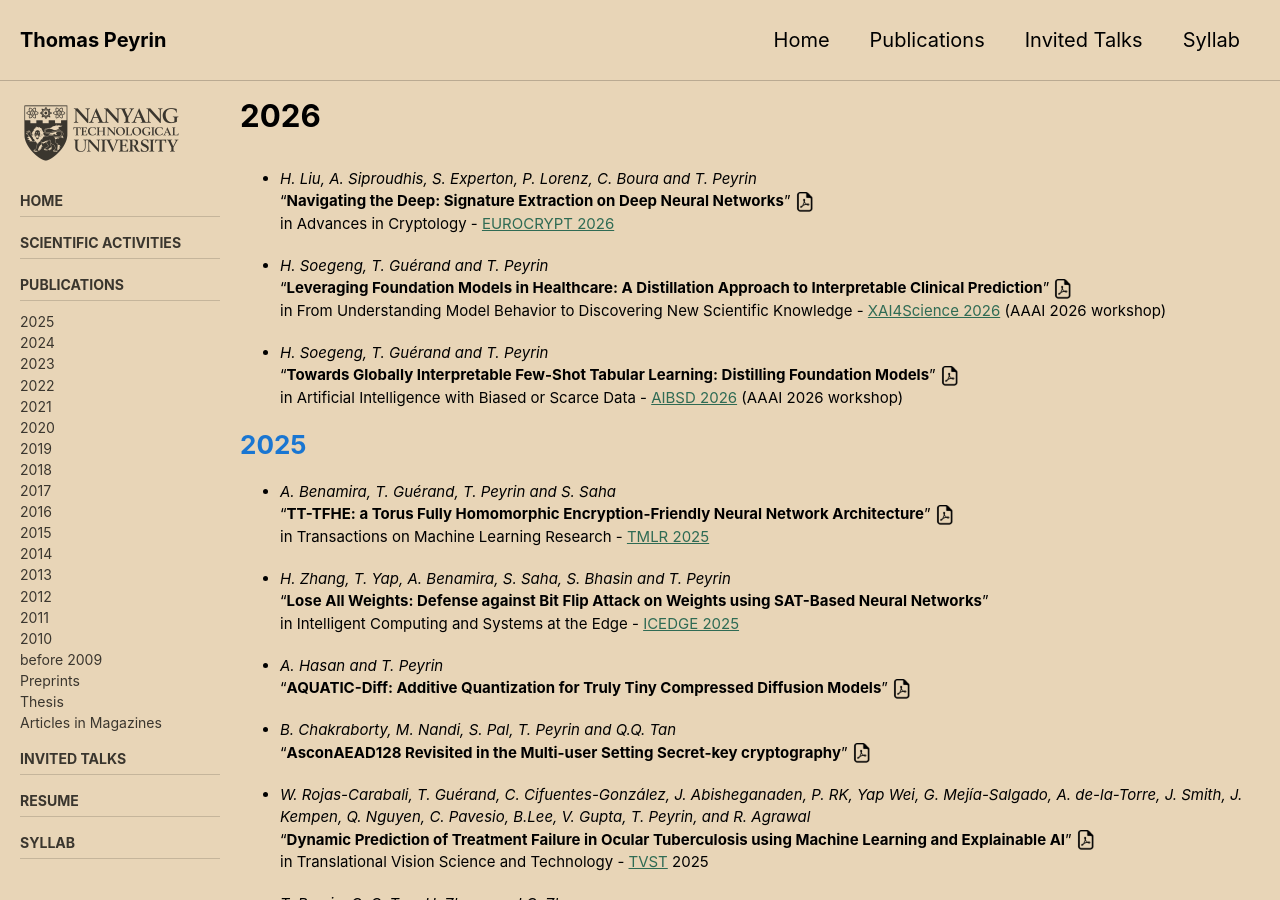
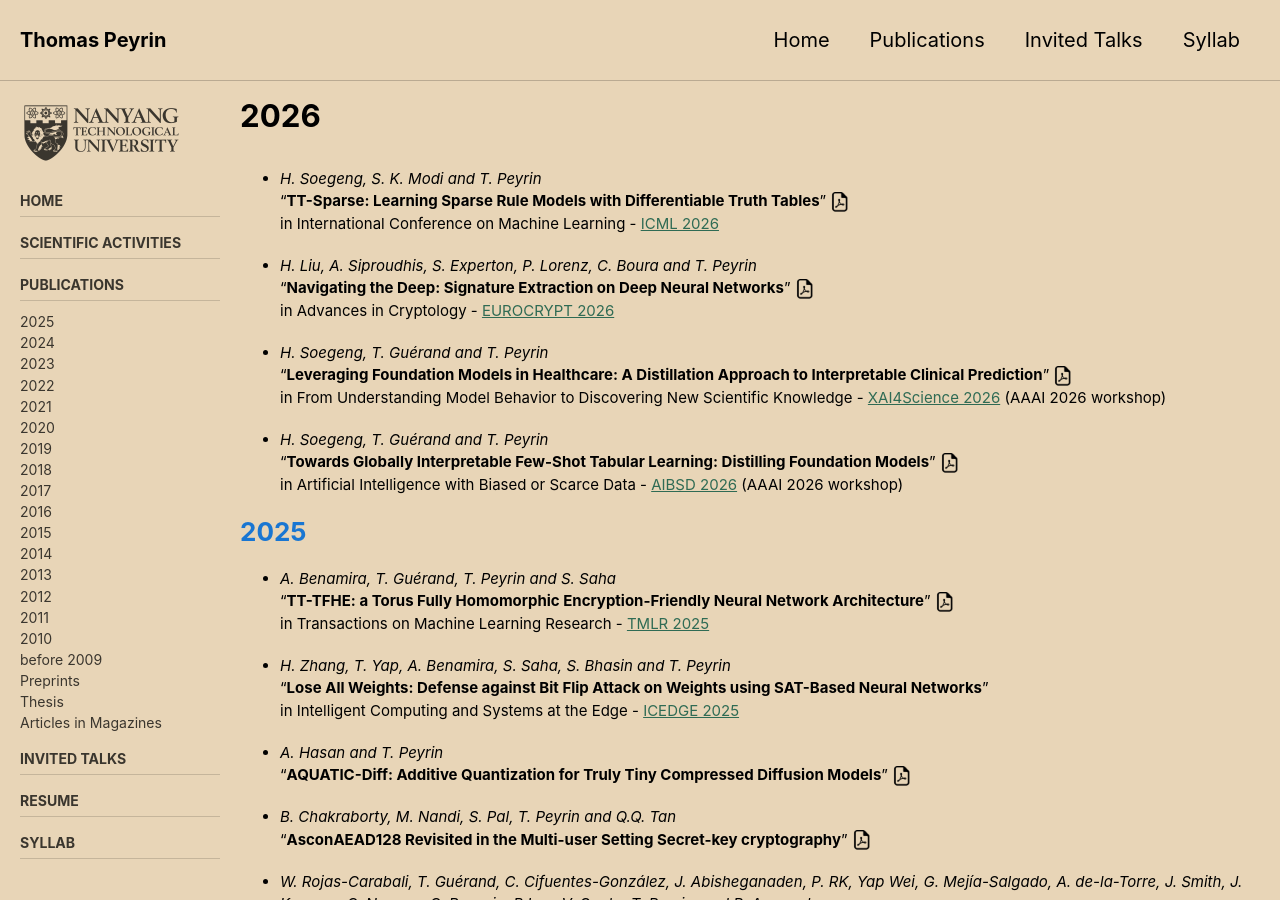
Before and after one commit to thomaspeyrin/web, a Jekyll site: the page built from publications.md, in a window 1280 px wide and 900 px high. Built offline with Jekyll 4.4.1, drawn with Linux system fonts in a browser that asks for light colours; cached includes are drawn as plain includes; nearby versions of some CDN libraries; our own code applies the rules of GitHub Pages for plain Markdown files.

Commit message:
Add new publication for ICML 2026

```diff
--- a/publications.md
+++ b/publications.md
@@ -10,6 +10,10 @@ sidebar:
 ---
 
 # 2026
+
+- *H. Soegeng, S. K. Modi and T. Peyrin*
+"**TT-Sparse: Learning Sparse Rule Models with Differentiable Truth Tables**"   [![](https://thomaspeyrin.github.io/web/assets/images/pdf_icon_small.png "article")](https://arxiv.org/pdf/2603.07606)
+in International Conference on Machine Learning - [ICML 2026](https://icml.cc/Conferences/2026)
 
 - *H. Liu, A. Siproudhis, S. Experton, P. Lorenz, C. Boura and T. Peyrin*
 "**Navigating the Deep: Signature Extraction on Deep Neural Networks**"  [![](https://thomaspeyrin.github.io/web/assets/images/pdf_icon_small.png "article")](https://arxiv.org/abs/2506.17047)
```
